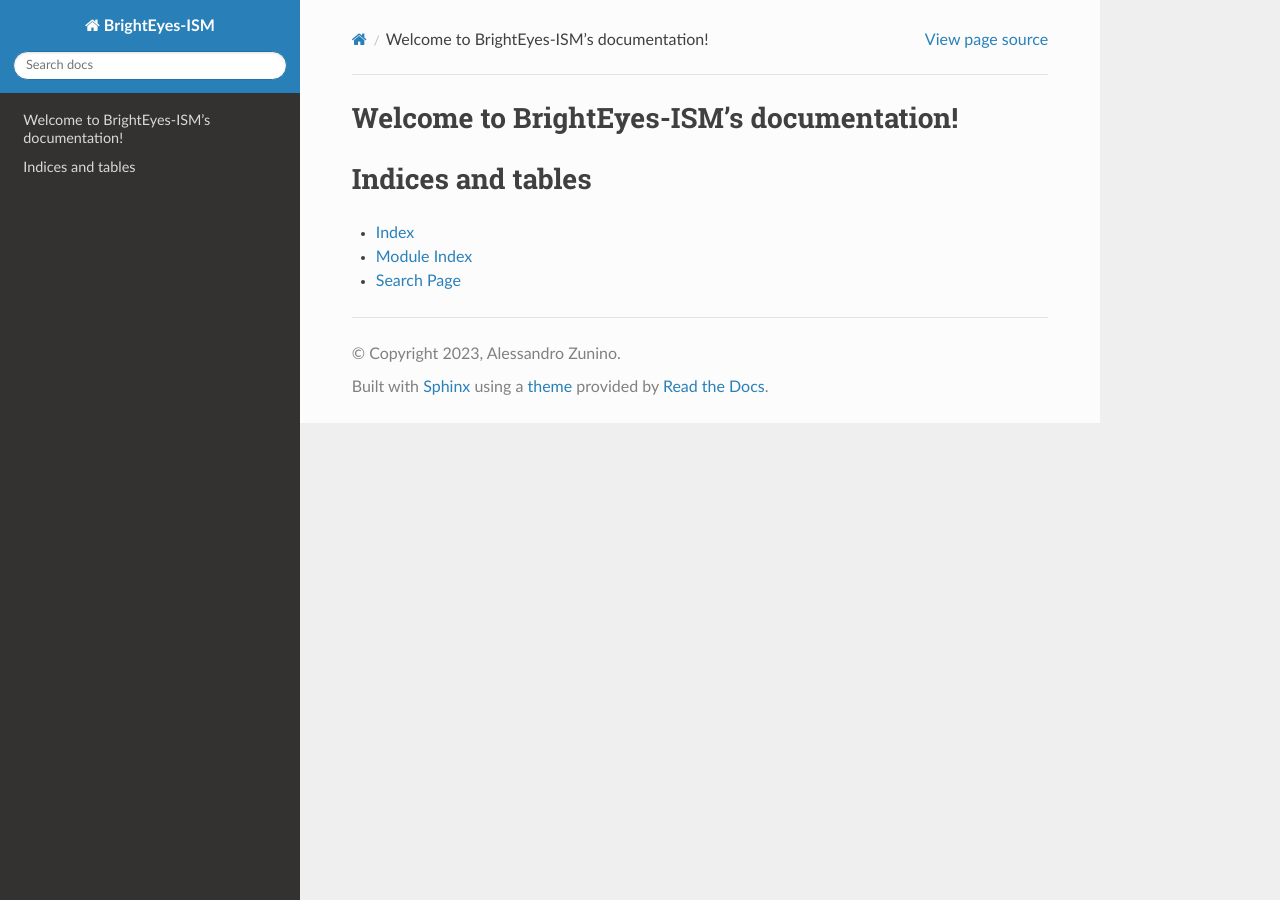
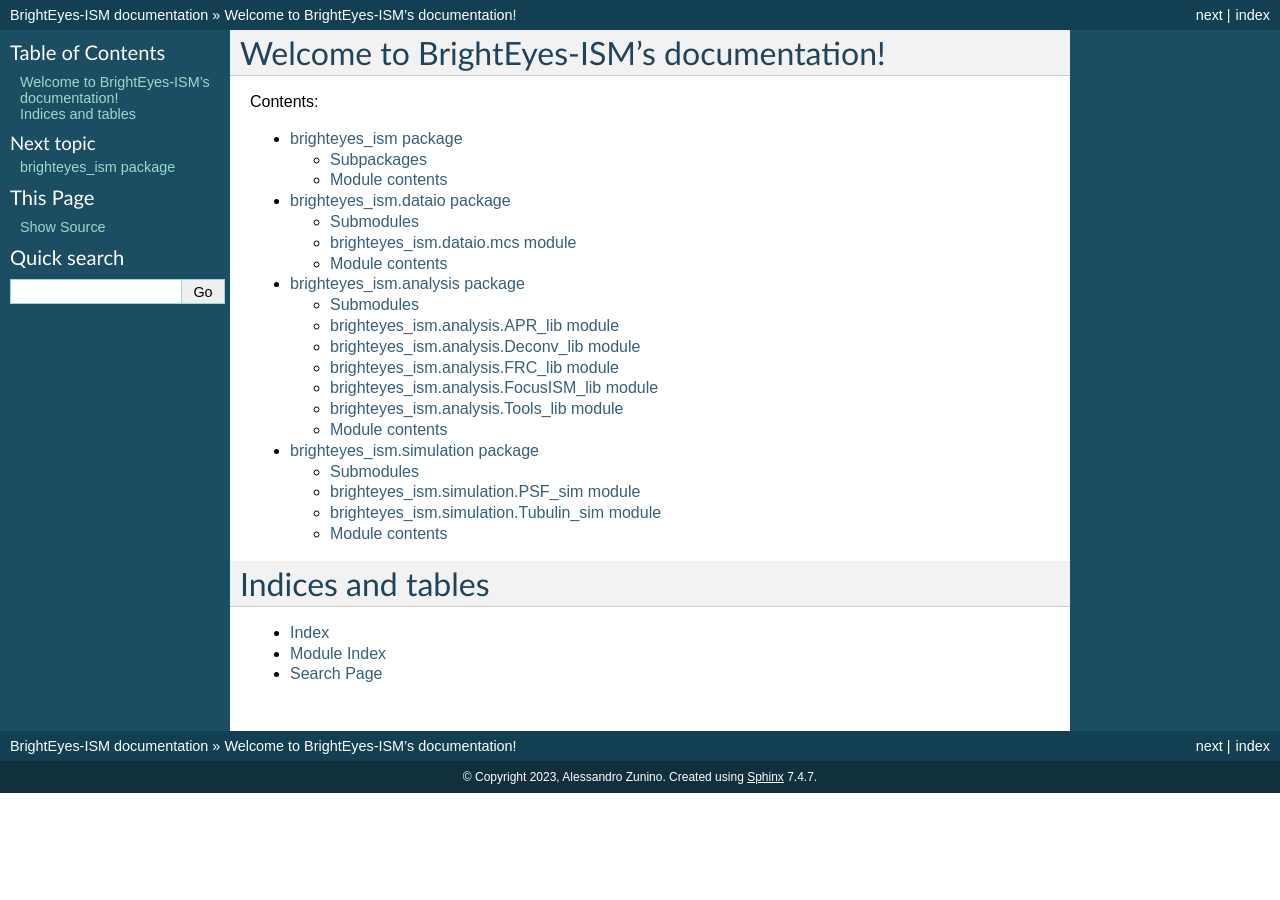
Before and after one commit to VicidominiLab/BrightEyes-ISM, a Sphinx documentation site: the page built from docs/source/index.rst, in a window 1280 px wide. Built offline with Sphinx 7.4.7, drawn with Linux system fonts in a browser that asks for light colours.

Commit message:
Updated docs

```diff
--- a/docs/source/conf.py
+++ b/docs/source/conf.py
@@ -47,7 +47,7 @@ exclude_patterns = []
 # The theme to use for HTML and HTML Help pages.  See the documentation for
 # a list of builtin themes.
 #
-html_theme = 'sphinx_rtd_theme'
+html_theme = 'default'
 
 # Add any paths that contain custom static files (such as style sheets) here,
 # relative to this directory. They are copied after the builtin static files,
--- a/docs/source/index.rst
+++ b/docs/source/index.rst
@@ -10,7 +10,10 @@ Welcome to BrightEyes-ISM's documentation!
    :maxdepth: 2
    :caption: Contents:
 
-
+   brighteyes_ism
+   brighteyes_ism.dataio
+   brighteyes_ism.analysis
+   brighteyes_ism.simulation
 
 Indices and tables
 ==================
```
Also changed, not shown: 1 other file.
